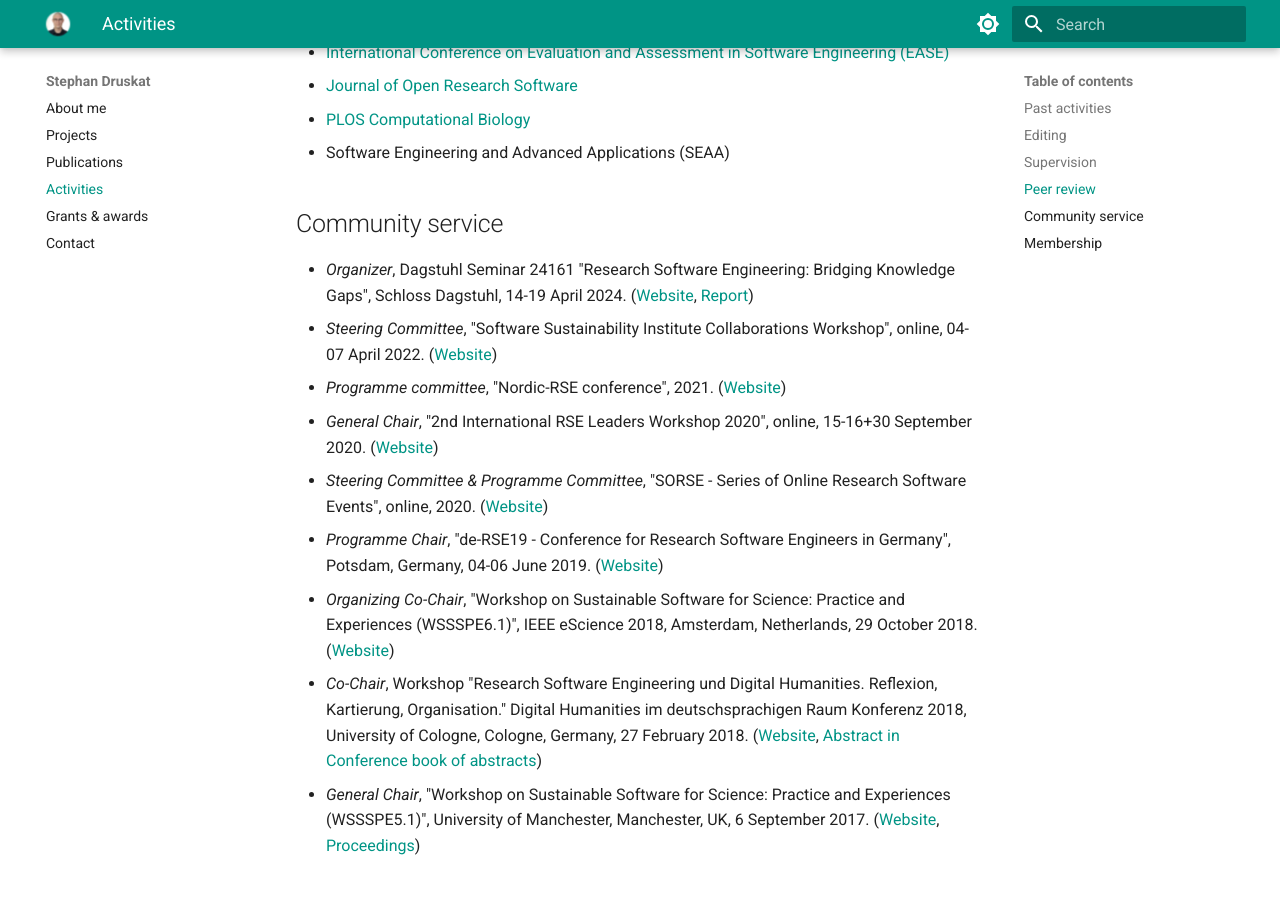
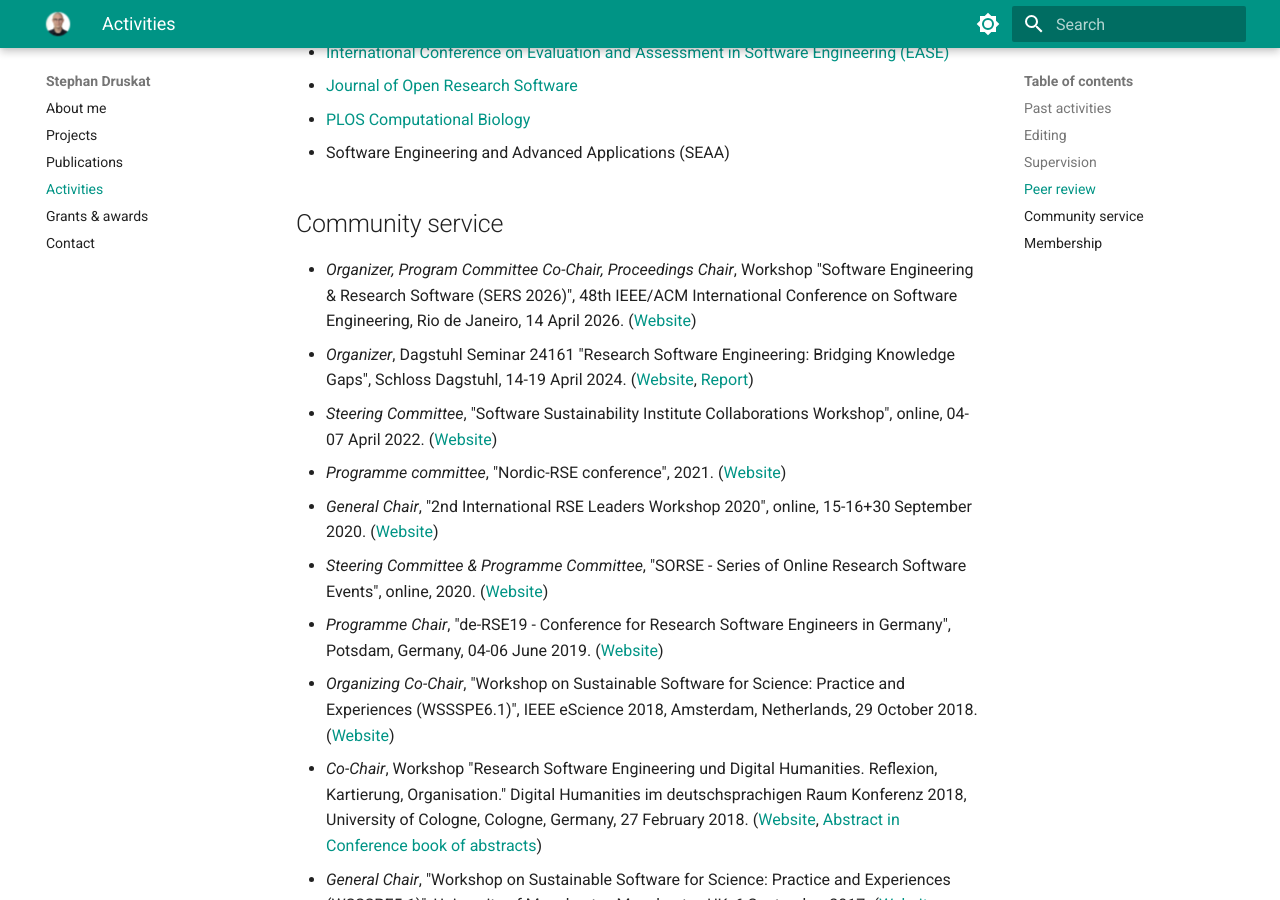
Before and after one commit to sdruskat/sdruskat.github.io, an MkDocs documentation site: the page built from docs/activities.md, in a window 1280 px wide and 900 px high, scrolled down 1110 px. Built offline with MkDocs 1.6.1 and Material for MkDocs 9.7.7, drawn with Linux system fonts in a browser that asks for light colours.

Commit message:
Add SERS to activities

```diff
--- a/docs/activities.md
+++ b/docs/activities.md
@@ -37,6 +37,7 @@ Wismar University of Applied Sciences:
 
 ## Community service
 
+- *Organizer, Program Committee Co-Chair, Proceedings Chair*, Workshop "Software Engineering & Research Software (SERS 2026)", 48th IEEE/ACM International Conference on Software Engineering, Rio de Janeiro, 14 April 2026. ([Website](https://conf.researchr.org/home/icse-2026/sers-2026))
 - *Organizer*, Dagstuhl Seminar 24161 "Research Software Engineering: Bridging Knowledge Gaps", Schloss Dagstuhl, 14-19 April 2024. ([Website](https://dagstuhl.de/24161), [Report](https://doi.org/10.4230/DagRep.14.4.42))
 - *Steering Committee*, "Software Sustainability Institute Collaborations Workshop", online, 04-07 April 2022. ([Website](https://software.ac.uk/cw22))
 - *Programme committee*, "Nordic-RSE conference", 2021. ([Website](https://nordic-rse.org/conference/))
```
